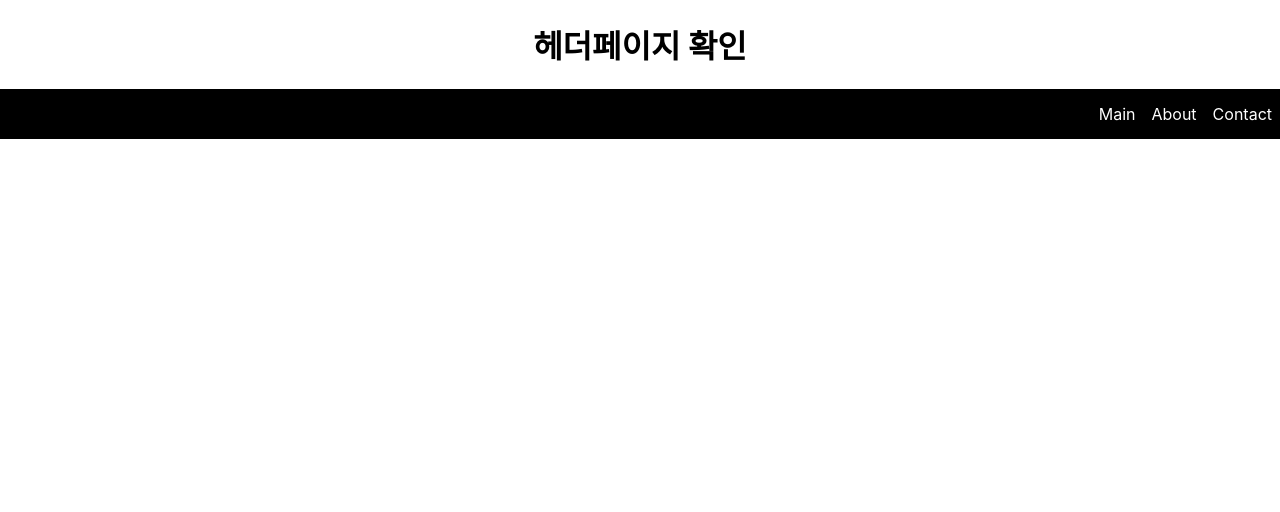
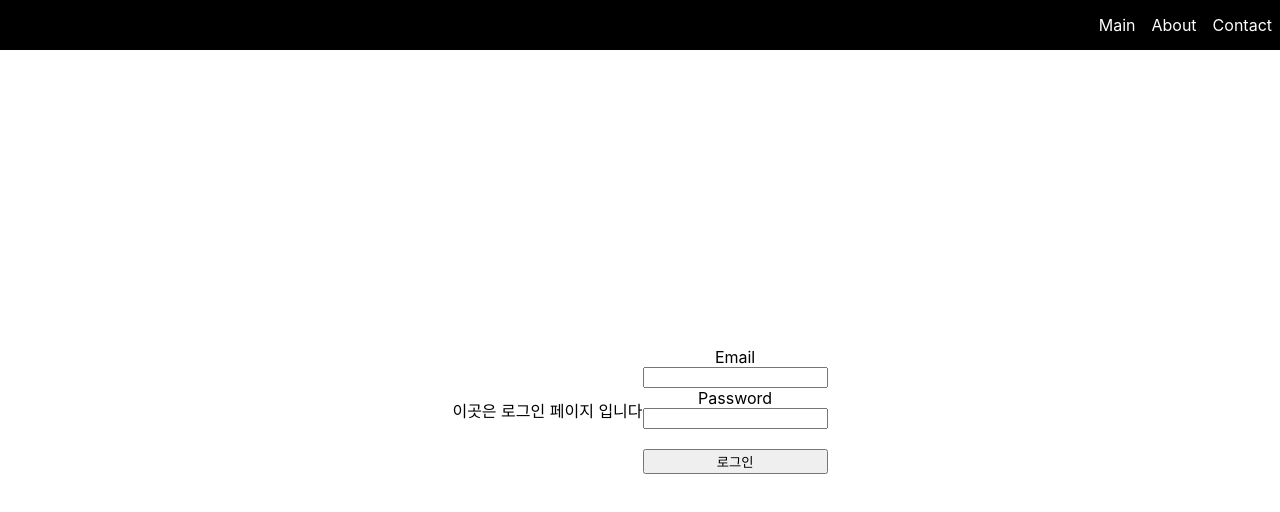
Before and after one commit to ByungJae-Lee/diaryproject, a React (Create React App) app: page / in a window 1280 px wide. Shown: the top 512 px of the page. Built offline with nearby package versions, Linux system fonts and the light colour scheme.

Commit message:
feat: 페이지 라우팅

```diff
--- a/src/App.js
+++ b/src/App.js
@@ -1,16 +1,20 @@
 import "./App.css";
 import { BrowserRouter, Routes, Route } from "react-router-dom";
-import DiaryEditor from "./DiaryEditor";
-import Header from "./Header";
-import Nav from "./Nav";
+import DiaryEditor from "./component/DiaryEditor";
+import Nav from "./component/Nav";
+import LoginPage from "./component/LoginPage";
+import Main from "./component/Main";
 
 function App() {
   return (
     <BrowserRouter>
       <div className="App">
-        <Header />
         <Nav />
-        <DiaryEditor />
+        <Routes>
+          <Route path="/" element={<LoginPage />} />
+          <Route path="/Main" element={<Main />} />
+          <Route path="/DiaryEditor" element={<DiaryEditor />} />
+        </Routes>
       </div>
     </BrowserRouter>
   );
--- a/src/DiaryEditor.js
+++ /dev/null
@@ -1,8 +0,0 @@
-const DiaryEditor = () => {
-  return (
-    <div className="DiaryEditor">
-      <h2></h2>
-    </div>
-  );
-};
-export default DiaryEditor;
--- a/src/Header.js
+++ /dev/null
@@ -1,9 +0,0 @@
-import React from "react";
-
-function Header() {
-  return <div>
-    <h1>헤더페이지 확인</h1>
-  </div>;
-}
-
-export default Header;
--- /dev/null
+++ b/src/component/DiaryEditor.js
@@ -0,0 +1,29 @@
+import { useState } from "react";
+
+const DiaryEditor = () => {
+  const [content, setContent] = useState("");
+  const [kpt, setKpt] = useState("");
+
+  return (
+    <div className="DiaryEditor">
+      <div>이곳은 다이어리 에디터 입니다</div>
+      <textarea
+        name="content"
+        value={content}
+        onChange={(e) => {
+          setContent(e.target.value);
+        }}
+      ></textarea>
+      <div>
+        <textarea
+          name="kpt"
+          value={kpt}
+          onChange={(e) => {
+            setKpt(e.target.value);
+          }}
+        ></textarea>
+      </div>
+    </div>
+  );
+};
+export default DiaryEditor;
--- /dev/null
+++ b/src/component/LoginPage.js
@@ -0,0 +1,37 @@
+import React, { useState } from "react";
+
+function LoginPage() {
+  const [email, setEmail] = useState("");
+  const [password, setPassword] = useState("");
+
+  const onEmailHandler = (e) => {
+    setEmail(e.target.value);
+  };
+  const onPasswordlHandler = (e) => {
+    setPassword(e.target.value);
+  };
+
+  return (
+    <div
+      style={{
+        display: "flex",
+        justifyContent: "center",
+        alignItems: "center",
+        width: "100%",
+        height: "90vh",
+      }}
+    >
+      <div>이곳은 로그인 페이지 입니다</div>
+      <form style={{ display: "flex", flexDirection: "column" }}>
+        <label>Email</label>
+        <input type="email" value={email} onChange={onEmailHandler} />
+        <label>Password</label>
+        <input type="password" value={password} onChange={onPasswordlHandler} />
+        <br />
+        <button>로그인</button>
+      </form>
+    </div>
+  );
+}
+
+export default LoginPage;
--- /dev/null
+++ b/src/component/Main.js
@@ -0,0 +1,10 @@
+const Main = () => {
+  return (
+    <div>
+      <div>
+        <button className="create">+</button>
+      </div>
+    </div>
+  );
+};
+export default Main;
```
Also changed, not shown: src/component/LoginPage.css (added), src/component/Nav.css (renamed from src/Nav.css), src/component/Nav.js (renamed from src/Nav.js).
